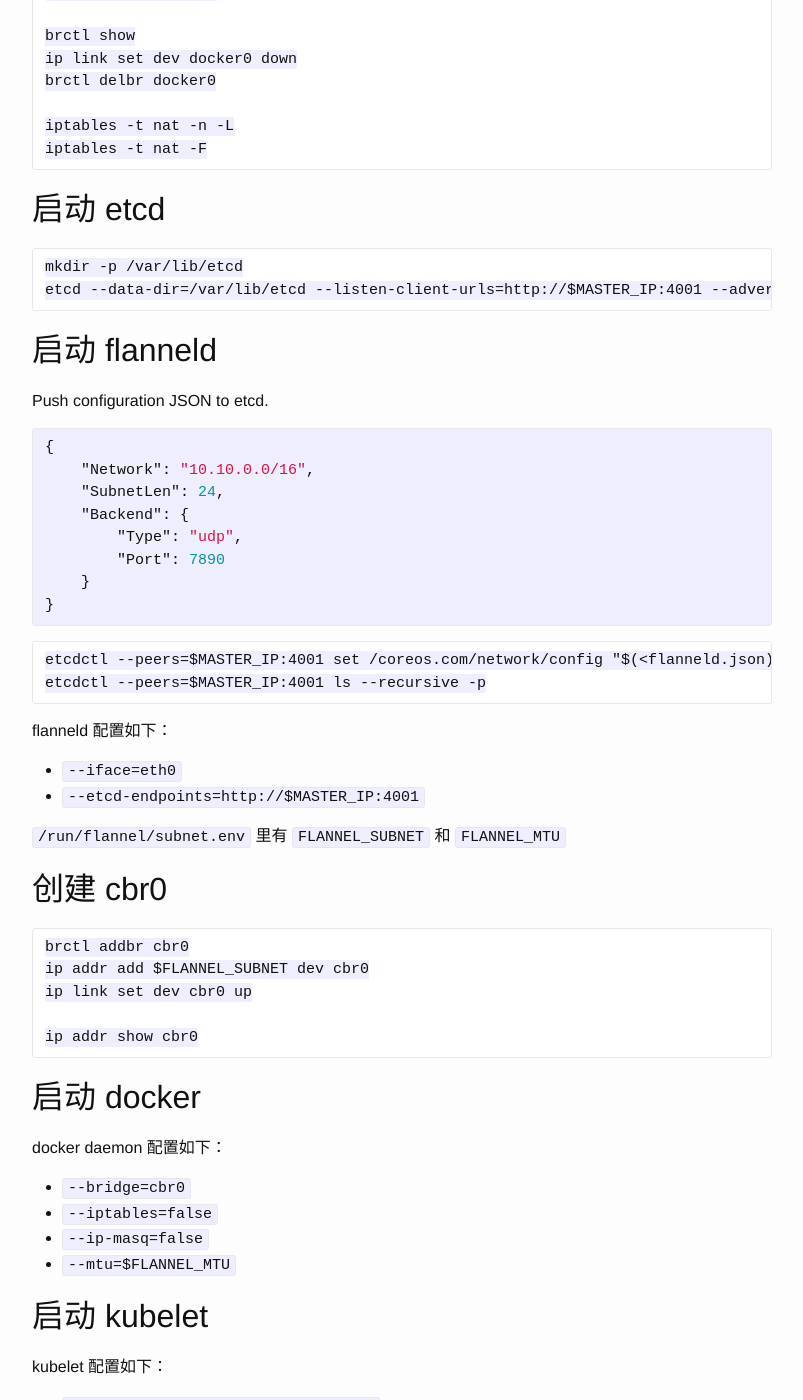
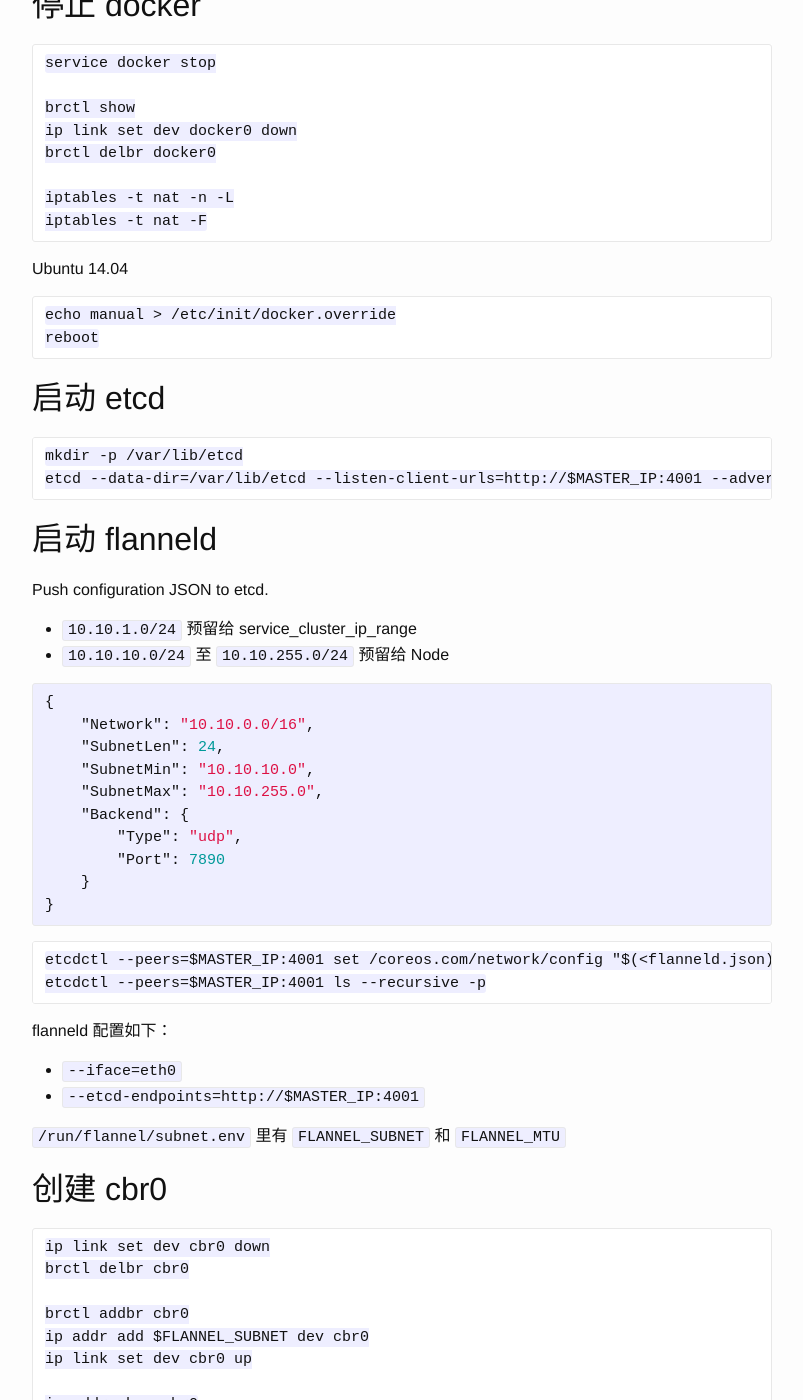
Before and after one commit to aclisp/aclisp.github.io, a Jekyll site: the page built from _posts/2015-08-25-kubernetes-startup.markdown, in a window 1280 px wide and 1400 px high, scrolled down 1338 px. Shown: the whole window, without its empty margins (238-1041 px from the left). Built offline with Jekyll 4.4.1, drawn with Linux system fonts in a browser that asks for light colours; some of the changed text lies outside the part shown.

Commit message:
Revised.

```diff
--- a/_posts/2015-08-25-kubernetes-startup.markdown
+++ b/_posts/2015-08-25-kubernetes-startup.markdown
@@ -44,6 +44,11 @@ dev, node-1 和 node-2 作为 Kubernetes 集群的三个 Node，其 IP `192.168.
     iptables -t nat -n -L
     iptables -t nat -F
 
+Ubuntu 14.04
+
+    echo manual > /etc/init/docker.override
+    reboot
+
 ## 启动 etcd
 
     mkdir -p /var/lib/etcd
@@ -53,10 +58,15 @@ dev, node-1 和 node-2 作为 Kubernetes 集群的三个 Node，其 IP `192.168.
 
 Push configuration JSON to etcd.
 
+* `10.10.1.0/24` 预留给 service_cluster_ip_range
+* `10.10.10.0/24` 至 `10.10.255.0/24` 预留给 Node
+
 {% highlight json %}
 {
     "Network": "10.10.0.0/16",
     "SubnetLen": 24,
+    "SubnetMin": "10.10.10.0",
+    "SubnetMax": "10.10.255.0",
     "Backend": {
         "Type": "udp",
         "Port": 7890
@@ -75,6 +85,9 @@ flanneld 配置如下：
 `/run/flannel/subnet.env` 里有 `FLANNEL_SUBNET` 和 `FLANNEL_MTU`
 
 ## 创建 cbr0
+
+	ip link set dev cbr0 down
+	brctl delbr cbr0
 
     brctl addbr cbr0
     ip addr add $FLANNEL_SUBNET dev cbr0
@@ -98,8 +111,24 @@ kubelet 配置如下：
 * `--config=/etc/kubernetes/manifests`
 * `--configure-cbr0=false`
 * `--register-node=false`
+* `--api-servers=http://$MASTER_IP:8080`
 
 ## 启动 apiserver controller-manager scheduler
+
+### apiserver
+
+* `--etcd-servers=http://$MASTER_IP:4001`
+* `--service-cluster-ip-range=10.10.1.0/24`
+* `--bind-address=$MASTER_IP`
+* `--insecure-bind-address=0.0.0.0`
+
+### controller-manager
+
+* `--kubeconfig=/root/.kube/config`
+
+### scheduler
+
+* `--kubeconfig=/root/.kube/config`
 
 ## 注册 Node
 
```
